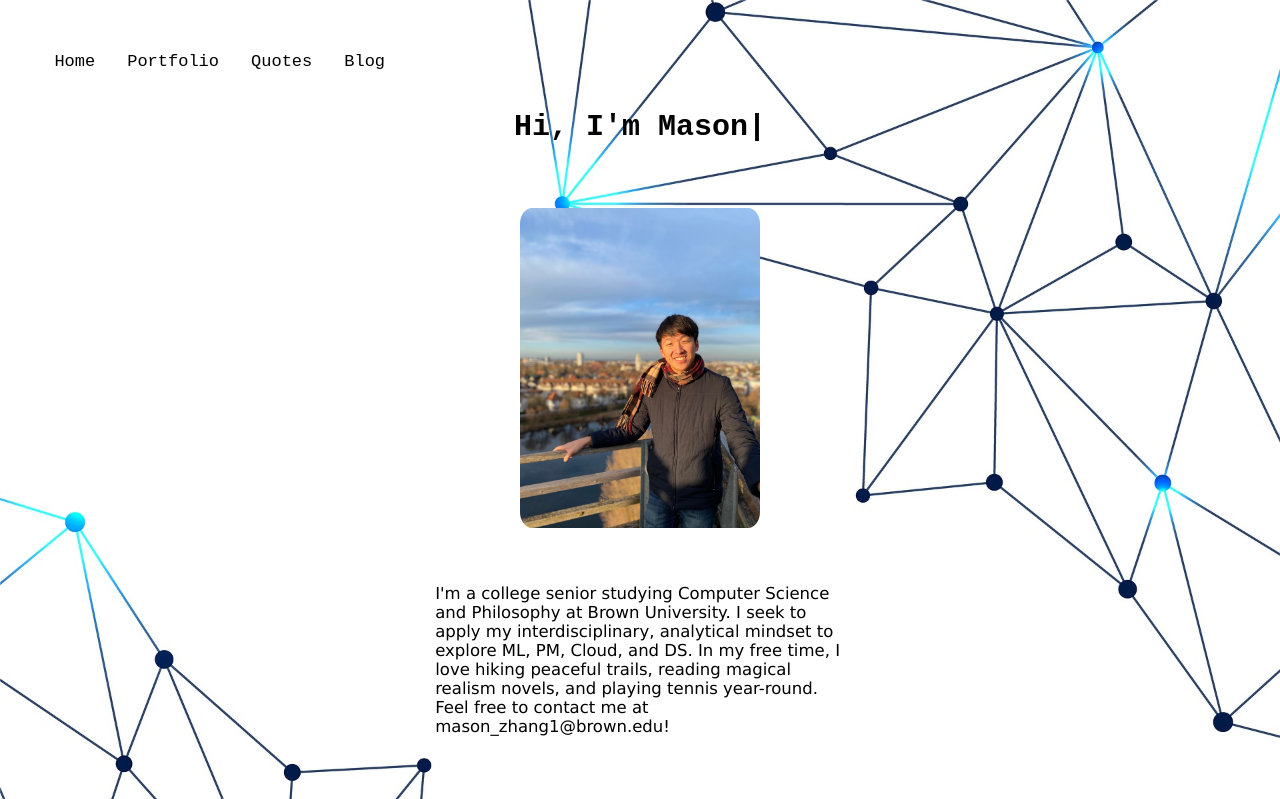
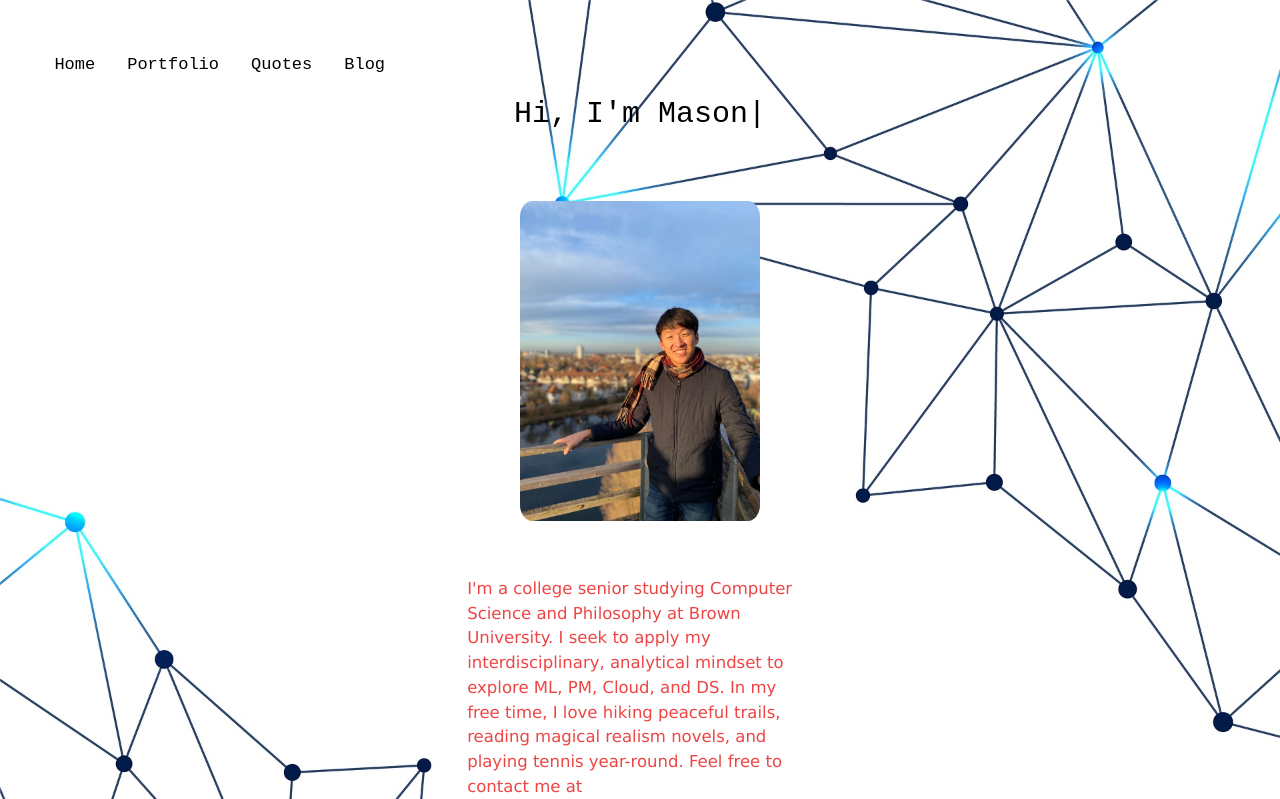
Before and after one commit to zhangms1709/zhangms1709.github.io, a plain HTML site: page src/index.html in a window 1280 px wide. Shown: the top 799 px of the page. Drawn offline with nearby package versions, Linux system fonts and the light colour scheme; files whose address does not match are found by name.

Commit message:
added tailwind and changed paths

```diff
--- a/index.html
+++ b/src/index.html
@@ -6,7 +6,7 @@
   <meta charset="utf-8" />
   <meta http-equiv="X-UA-Compatible" content="IE=edge" />
   <meta name="viewport" content="width=device-width, initial-scale=1" />
-  <link rel="stylesheet" href="/src/style.css" type="text/css" />
+  <link rel="stylesheet" href="/src/output.css" type="text/css" />
   <link href="https://fonts.googleapis.com/css?family=Cookie" rel="stylesheet" />
   <link href="https://maxcdn.bootstrapcdn.com/font-awesome/4.7.0/css/font-awesome.min.css" rel="stylesheet"
     integrity="sha384-wvfXpqpZZVQGK6TAh5PVlGOfQNHSoD2xbE+QkPxCAFlNEevoEH3Sl0sibVcOQVnN" crossorigin="anonymous" />
@@ -72,9 +72,9 @@
 <body>
   <div class="topnav">
     <a href="index.html">Home</a>
-    <a href="src/Pages/portfolio.html">Portfolio</a>
-    <a href="src/Pages/quotes.html">Quotes</a>
-    <a href="src/Pages/blog.html">Blog</a>
+    <a href="Pages/portfolio.html">Portfolio</a>
+    <a href="Pages/quotes.html">Quotes</a>
+    <a href="Pages/blog.html">Blog</a>
     <!-- <a href="about.html">About</a> -->
   </div>
 
@@ -93,7 +93,7 @@
   <section class="main">
     <div class="left">
       <img class="oval-image" src="src/Images/mzhan150.jpeg" alt="Image Front">
-      <p class="image" style="font-family: Verdana">I'm a college senior studying Computer Science and Philosophy at
+      <p style="font-family: Verdana" class="text-red-500 image">I'm a college senior studying Computer Science and Philosophy at
         Brown University. I seek to apply my interdisciplinary, analytical mindset to explore ML, PM, Cloud, and DS.
         In my free time, I love hiking peaceful trails, reading magical realism novels, and
         playing tennis year-round. Feel free to contact me at
--- a/src/style.css
+++ b/src/style.css
@@ -1,3 +1,7 @@
+@tailwind base;
+@tailwind components;
+@tailwind utilities;
+
 body {
   font-family: "Open Sans", helvetica, arial, sans-serif;
   margin: 3vw;
--- /dev/null
+++ b/tailwind.config.js
@@ -0,0 +1,8 @@
+/** @type {import('tailwindcss').Config} */
+module.exports = {
+  content: ["./src/**/*.{html,js}"],
+  theme: {
+    extend: {},
+  },
+  plugins: [],
+}
```
Also changed, not shown: src/Pages/blog.html (+1 -1 lines), src/Pages/control.html (+1 -1 lines), src/Pages/deepfake.html (+1 -1 lines), src/Pages/forster.html (+1 -1 lines), src/Pages/frege.html (+1 -1 lines), src/Pages/portfolio.html (+1 -1 lines), src/Pages/quotes.html (+1 -1 lines), src/Pages/robot.html (+1 -1 lines), src/Pages/world.html (+1 -1 lines), src/output.css (added).
